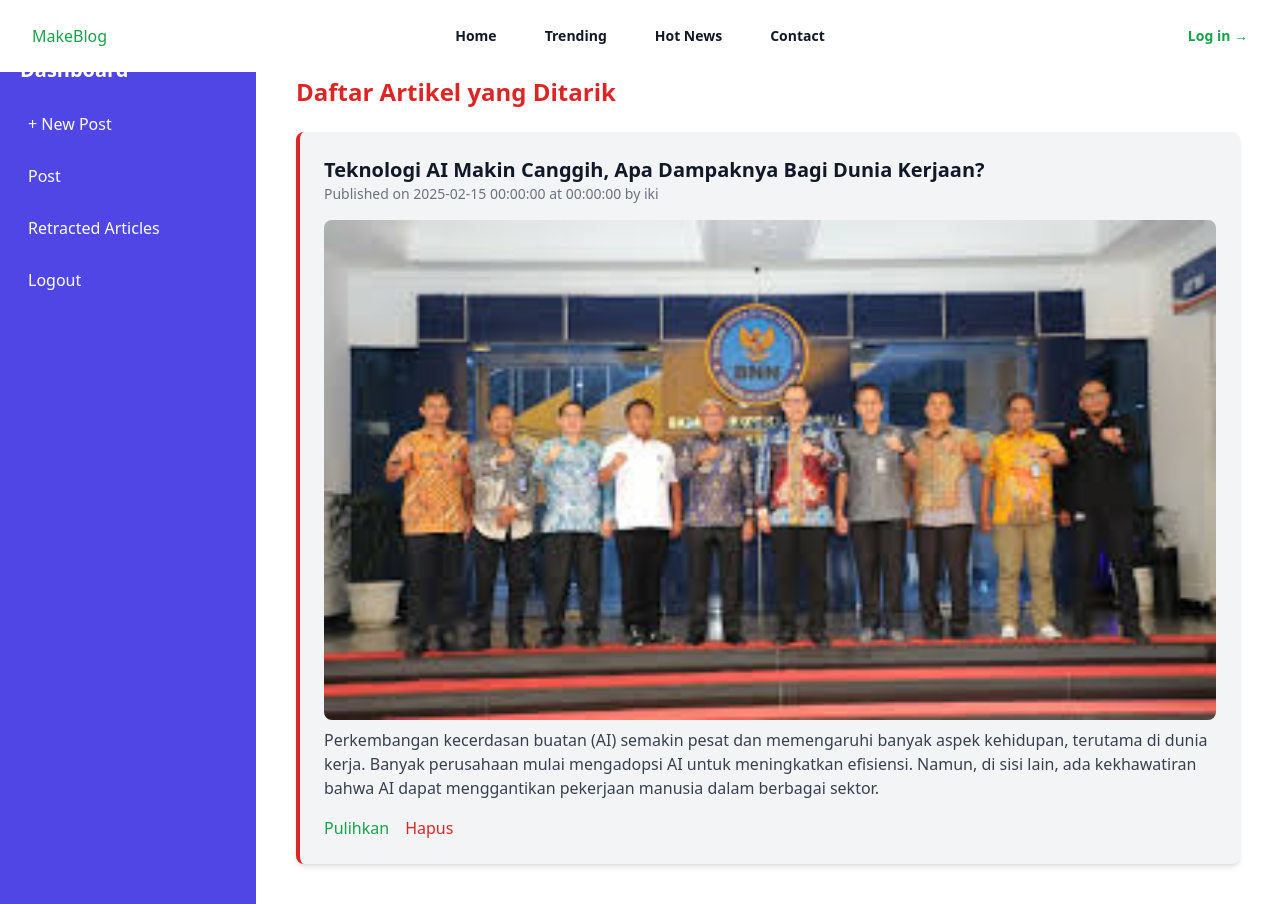
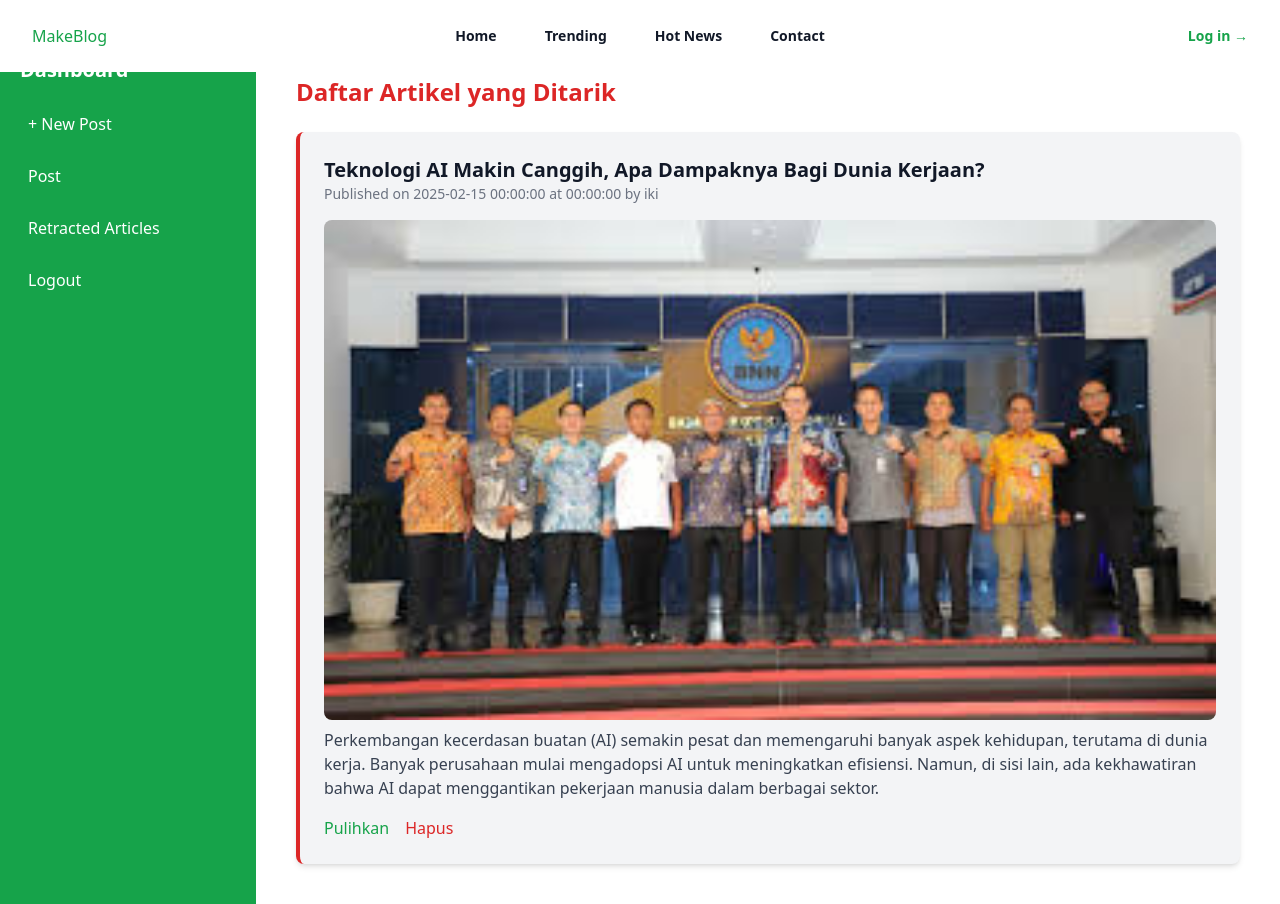
Before and after one commit to Rizkirq/KPL, a PHP site: page /retracted.php in a window 1280 px wide. Run offline with PHP 8.4, Linux system fonts and the light colour scheme; data comes from the database, SQL or seed files in the repository; some libraries are stand-ins or nearby versions.

Commit message:
tugas blog

```diff
--- a/Public/retracted.php
+++ b/Public/retracted.php
@@ -5,13 +5,13 @@ include '../includes/header.php';
 ?>
 <div class="flex h-screen mt-9">
     <!-- Sidebar -->
-    <div class="w-64 bg-indigo-600 text-white p-5 flex-shrink-0 h-full fixed">
+    <div class="w-64 bg-green-600 text-white p-5 flex-shrink-0 h-full fixed">
         <div class="text-xl font-bold mb-5">Dashboard</div>
         <ul>
-            <li class="mb-3"><a href="Post.php" class="block p-2 rounded hover:bg-indigo-500">+ New Post</a></li>
-            <li class="mb-3"><a href="dashboard.php" class="block p-2 rounded hover:bg-indigo-500">Post</a></li>
-            <li class="mb-3"><a href="retracted.php" class="block p-2 rounded hover:bg-indigo-500">Retracted Articles</a></li>
-            <li class="mb-3"><a href="logout.php" class="block p-2 rounded hover:bg-indigo-500">Logout</a></li>
+            <li class="mb-3"><a href="Post.php" class="block p-2 rounded hover:bg-green-800">+ New Post</a></li>
+            <li class="mb-3"><a href="dashboard.php" class="block p-2 rounded hover:bg-green-800">Post</a></li>
+            <li class="mb-3"><a href="retracted.php" class="block p-2 rounded hover:bg-green-800">Retracted Articles</a></li>
+            <li class="mb-3"><a href="logout.php" class="block p-2 rounded hover:bg-green-800">Logout</a></li>
         </ul>
     </div>
 
```
